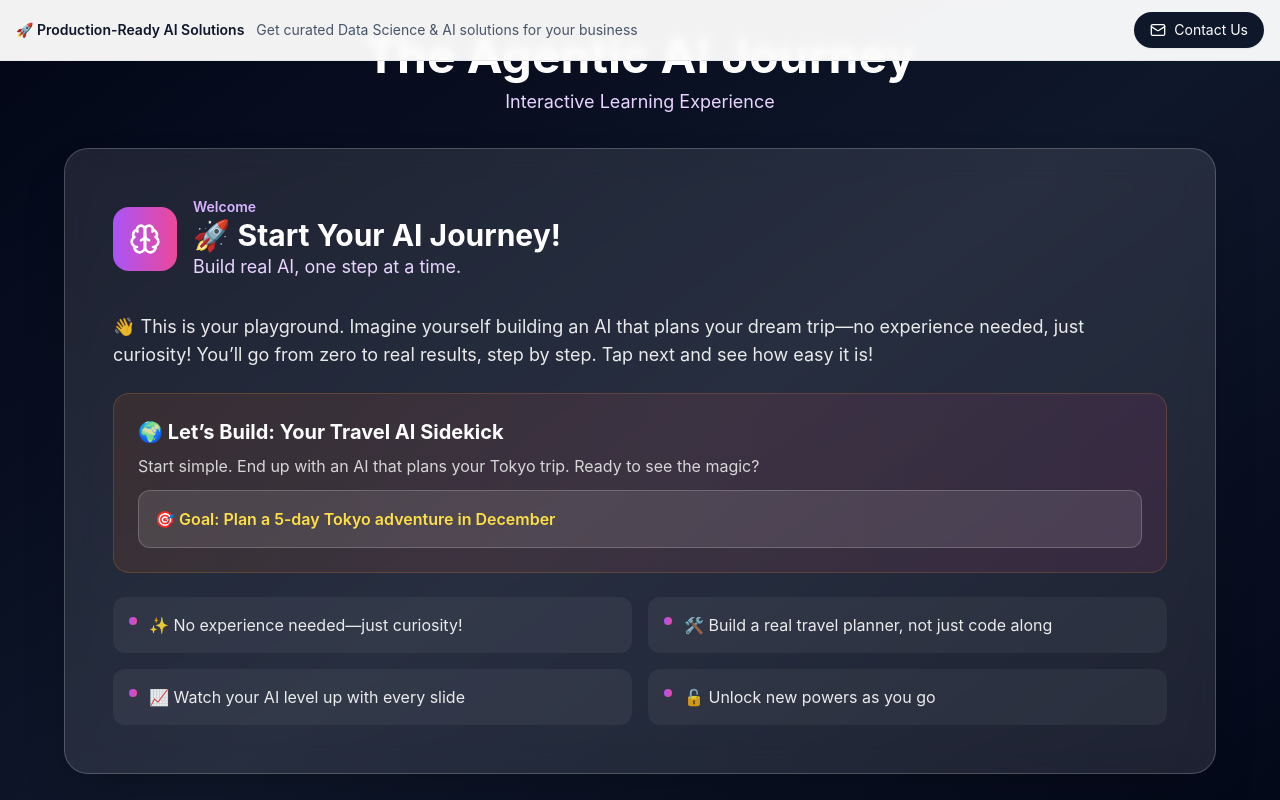
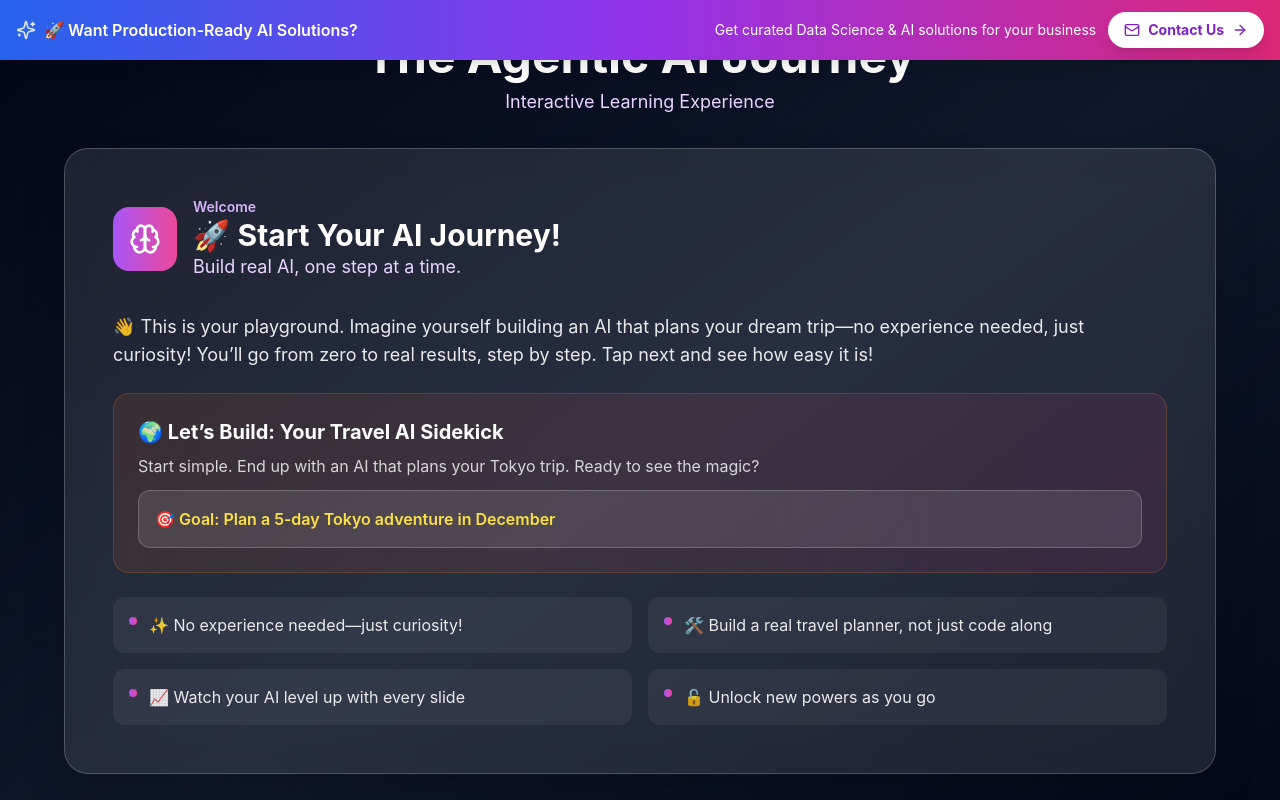
Before and after one commit to vjeai09/agenticai-demo, a React (Vite) app in the folder agentic-demo-frontend/: page / in a window 1280 px wide. Shown: the top 800 px of the page. Built offline with nearby package versions, Linux system fonts and the light colour scheme.

Commit message:
Revert "UI: simplify ContactBanner to clean, minimal design with visible email CTA"
This reverts commit c2e346f3e771b611673e8c90ffb5a665c13ca02e.

```diff
--- a/agentic-demo-frontend/src/components/ContactBanner.jsx
+++ b/agentic-demo-frontend/src/components/ContactBanner.jsx
@@ -1,29 +1,34 @@
 import { motion } from 'framer-motion'
-import { Mail } from 'lucide-react'
+import { Mail, Sparkles, ArrowRight } from 'lucide-react'
 
 export default function ContactBanner() {
   return (
     <motion.div
-      initial={{ opacity: 0, y: -8 }}
+      initial={{ opacity: 0, y: -20 }}
       animate={{ opacity: 1, y: 0 }}
-      transition={{ duration: 0.28 }}
-      className="fixed top-0 left-0 right-0 z-50 bg-white/95 backdrop-blur-sm border-b border-gray-200"
+      className="fixed top-0 left-0 right-0 z-50 bg-gradient-to-r from-blue-600 via-purple-600 to-pink-600 shadow-lg"
     >
       <div className="max-w-7xl mx-auto px-4 py-3">
-        <div className="flex items-center justify-between gap-4">
-          <div className="flex items-center gap-3 min-w-0">
-            <div className="text-sm font-semibold text-slate-900 truncate">🚀 Production-Ready AI Solutions</div>
-            <div className="hidden sm:block text-sm text-slate-600 truncate">Get curated Data Science & AI solutions for your business</div>
+        <div className="flex flex-col md:flex-row items-center justify-between gap-2 text-white">
+          <div className="flex items-center gap-2">
+            <Sparkles className="w-5 h-5 animate-pulse" />
+            <p className="text-sm md:text-base font-semibold">
+              🚀 Want Production-Ready AI Solutions?
+            </p>
           </div>
-
+          <div className="flex items-center gap-3">
+            <p className="text-xs md:text-sm">
+              Get curated Data Science & AI solutions for your business
+            </p>
             <a
               href="mailto:vjeai.tech@gmail.com"
-            aria-label="Contact us by email"
-            className="inline-flex items-center gap-2 px-4 py-2 bg-slate-900 text-white rounded-full text-sm shadow-sm hover:bg-slate-800 focus:outline-none focus:ring-2 focus:ring-slate-300"
+              className="flex items-center gap-2 px-4 py-2 bg-white text-purple-700 rounded-full font-bold text-xs md:text-sm hover:bg-gray-100 transition-all shadow-lg hover:scale-105 active:scale-95"
             >
               <Mail className="w-4 h-4" />
               Contact Us
+              <ArrowRight className="w-4 h-4" />
             </a>
+          </div>
         </div>
       </div>
     </motion.div>
```
Lines whose indentation alone changed are shown as unchanged.
